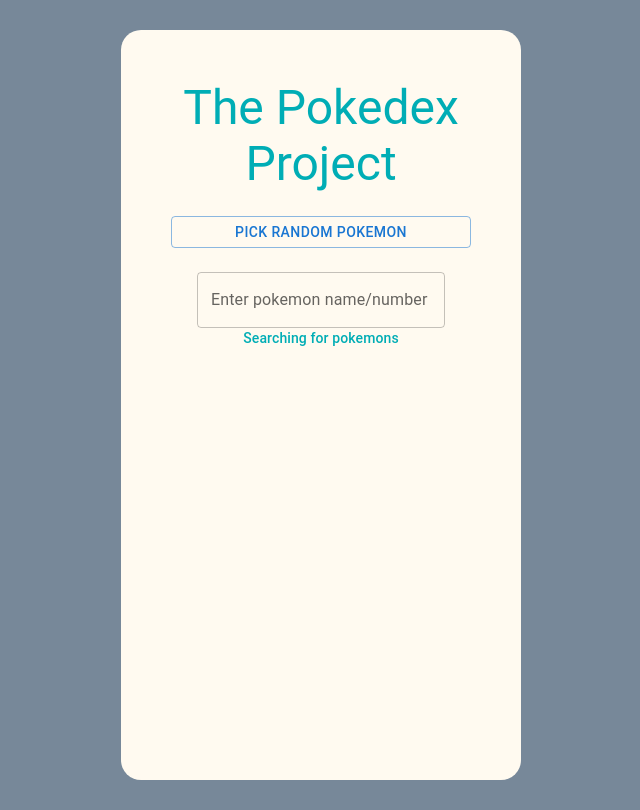
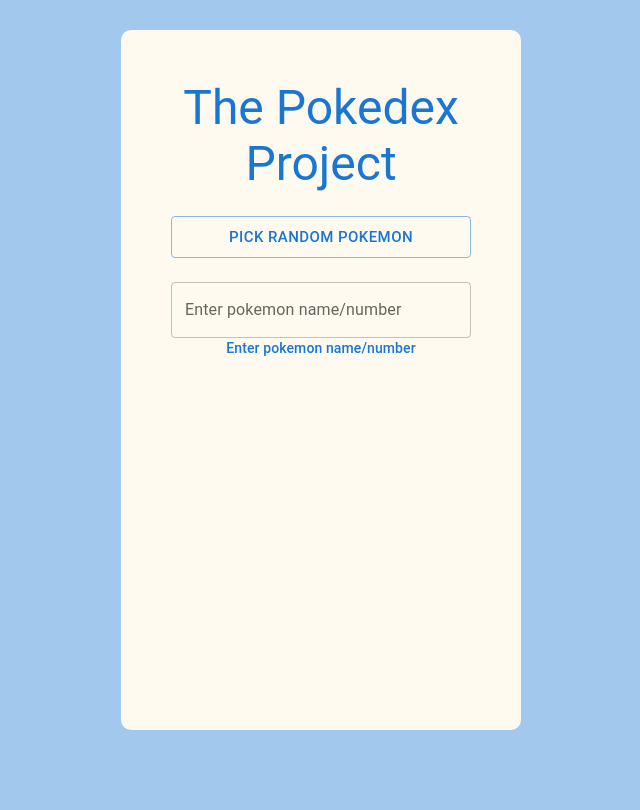
Before and after one commit to michaelbulaongdev/project010-pokedex-project, a React (Create React App) app: page / in a window 1280 px wide. Shown: the whole page, without its empty margins (319-959 px from the left). Built offline with nearby package versions, Linux system fonts and the light colour scheme.

Commit message:
mui elements

```diff
--- a/src/App.js
+++ b/src/App.js
@@ -51,10 +51,7 @@
 			const api = `https://pokeapi.co/api/v2/pokemon/${input.toLowerCase()}`;
 			fetchData(api);
 		} else if (e.target.value === '') {
-			setError('Enter pokemon name or number');
-			setTimeout(() => {
 			setError(null);
-			}, 2000);
 		}
 	};
 
@@ -63,36 +60,38 @@
 			<Typography variant='h3' className='title'>
 				The Pokedex Project
 			</Typography>
+			<Box sx={{display: 'flex', flexDirection: 'column'}}>
 				<Button
 					sx={{my: 3}}
 					variant='outlined'
-				className='random-btn'
+					size='large'
 					onClick={handleClick}>
 					Pick random pokemon
 				</Button>
 				<TextField
-				className='search-bar'
 					type='search'
 					label='Enter pokemon name/number'
 					onChange={handleChange}
 					onKeyDown={handleEnter}
 				/>
+			</Box>
 			<Box>
 				{loading && (
-					<Typography variant='subtitle2'>Searching for pokemons</Typography>
+					<Typography variant='subtitle2'>Enter pokemon name/number</Typography>
 				)}
 
 				{error && <Typography variant='subtitle2'>{error}</Typography>}
 
 				{data !== null && !loading && (
+					<Box mt={3}>
 						<PokeCard
 							key={data.id}
 							name={data.name}
 							height={data.height}
 							weight={data.weight}
-						front={data.sprites.front_default}
-						back={data.sprites.back_default}
+							image={data.sprites.front_default}
 						/>
+					</Box>
 				)}
 			</Box>
 		</Box>
--- a/src/components/Pokecard.js
+++ b/src/components/Pokecard.js
@@ -6,12 +6,13 @@
 			<CardContent>
 				<h2 className='poke-name'>{props.name.toUpperCase()}</h2>
 				<CardMedia className='img-container'>
-					<img className='sprite-img' src={props.front} alt='front' />
-					<img className='sprite-img' src={props.back} alt='back' />
+					<img className='sprite-img' src={props.image} alt='front' />
 				</CardMedia>
 				<CardContent className='stats-container'>
-					<Typography>Height: {props.height / 10} m</Typography>
-					<Typography>Weight: {props.weight / 10} kg</Typography>
+					<Typography variant='body1'>Height: {props.height / 10} m</Typography>
+					<Typography variant='body1'>
+						Weight: {props.weight / 10} kg
+					</Typography>
 				</CardContent>
 			</CardContent>
 		</Card>
--- a/src/index.css
+++ b/src/index.css
@@ -1,21 +1,25 @@
 @import url("https://fonts.googleapis.com/css2?family=Mali:wght@300&display=swap");
 
+:root {
+  --mainColor: #1976d2;
+}
+
 body {
-  background-color: lightslategray;
+  background-color: rgba(25, 118, 210, .4);
 }
 
 .body {
   max-width: 400px;
   margin: 30px auto;
   text-align: center;
-  color: #00adb5;
+  color: var(--mainColor);
 }
 .app {
   font-family: "Mali", cursive;
   background-color: floralwhite;
-  height: 650px;
+  min-height: 600px;
   padding: 50px;
-  border-radius: 20px;
+  border-radius: 10px;
 }
 
 .title {
@@ -23,37 +27,21 @@
   font-weight: bold;
 }
 
-.random-btn {
-  font-family: "Mali", cursive;
-  font-size: 1rem;
-  font-weight: 700;
-  color: #00adb5;
-  border-radius: 5px;
-  border: none;
-  height: 2rem;
-  width: 100%;
-  cursor: pointer;
-}
-
-.search-bar {
-  text-align: center;
-  font-family: "Mali", cursive;
-  background-color: floralwhite;
-}
-
 .poke-name {
   font-size: 1.8rem;
+  color: var(--mainColor);
 }
 
 .img-container {
-  background-color: #eeeeee;
+  background-color: rgba(25, 118, 210, .1);
   border-radius: 10px;
 }
 
 .sprite-img {
-  min-width: 50%;
+  min-width: 60%;
 }
 
 .stats-container {
-  margin-top: 2rem;
+  margin-top: 1rem;
+  color: var(--mainColor);
 }
```
Lines whose indentation alone changed are shown as unchanged.
